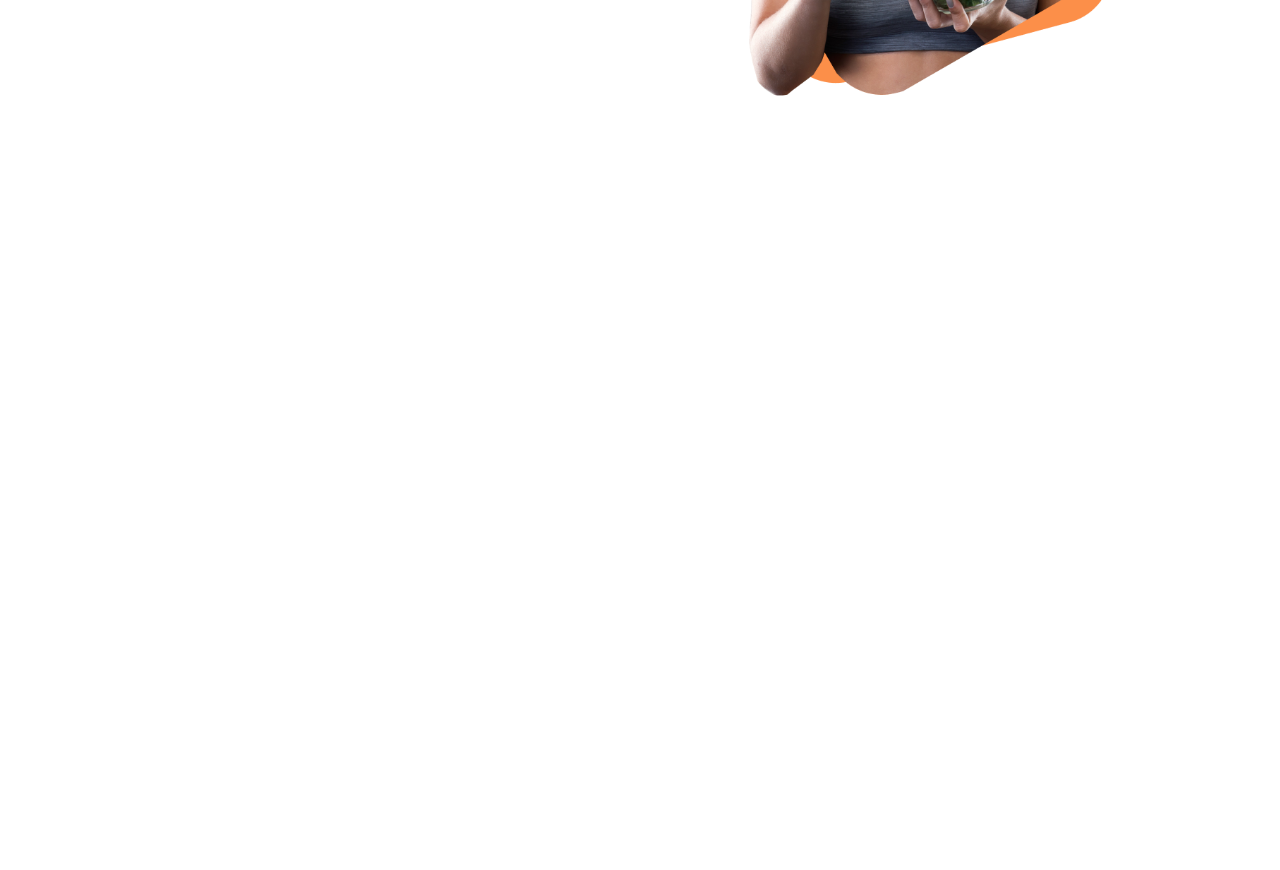
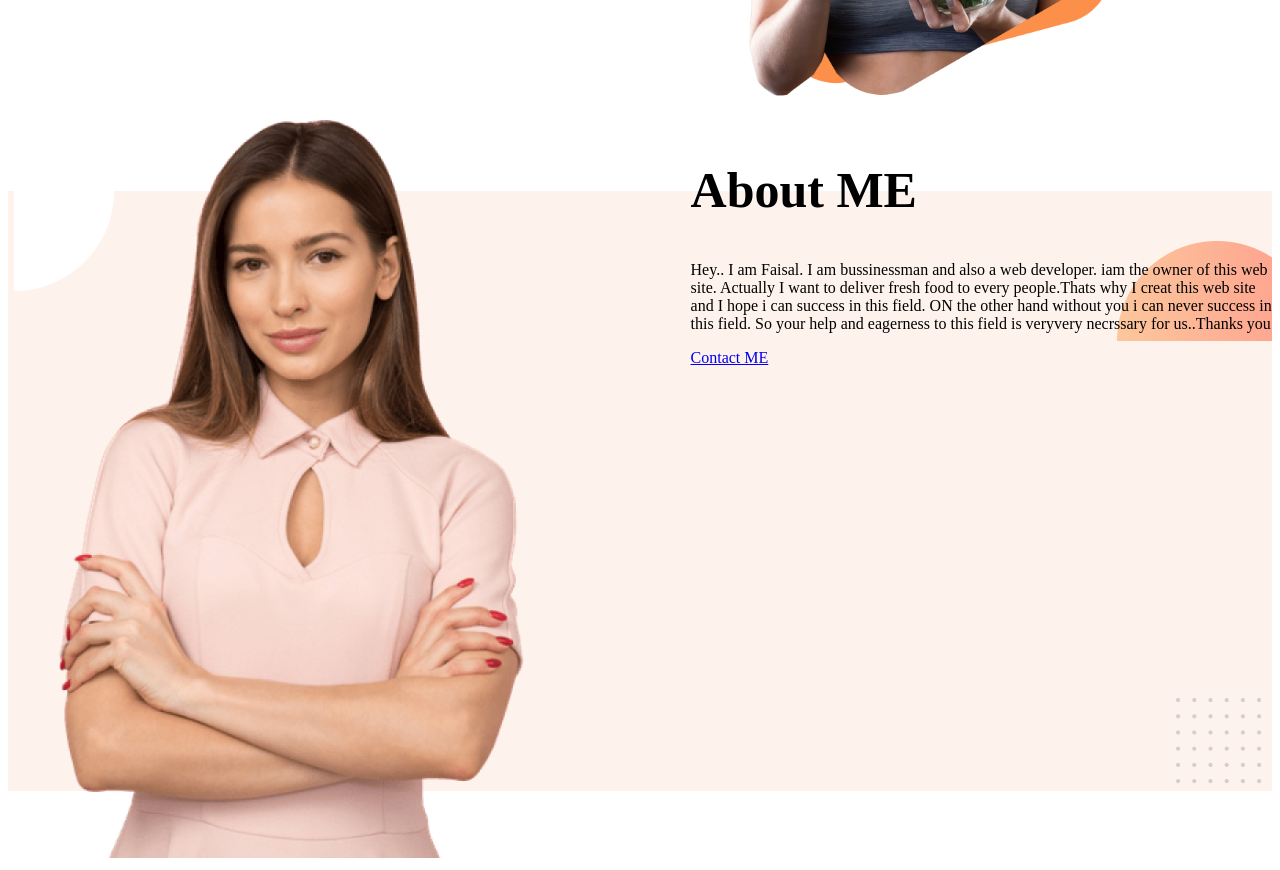
Before and after one commit to faisallrafi/healthy-food, a plain HTML site: page index.html in a window 1280 px wide. Shown: the part 420-1290 px from the top of the page. Before the commit the page ends 800 px from the top, so only its background shows below. Drawn offline with Linux system fonts and the light colour scheme.

Commit message:
about me

```diff
--- a/index.html
+++ b/index.html
@@ -20,6 +20,19 @@
         </div>
         <div class="half-width"><img src="food-network-main/images/female/Group 8425.png" alt=""></div>
     </section>
+    <section class="about-me">
+        <div class="half-width">
+            <img src="food-network-main/images/female/Person Image.png" alt="">
+        </div>
+        <div class="half-width">
+            <h1>About ME</h1>
+            <p>Hey.. I am Faisal. I am bussinessman and also a web developer. iam the owner of this web site. Actually I
+                want to deliver fresh food to every people.Thats why I creat this web site and I hope i can success in
+                this field. ON the other hand without you i can never success in this field. So your help and eagerness
+                to this field is veryvery necrssary for us..Thanks you</p>
+            <a href="https://www.facebook.com/rx.faisal.7">Contact ME</a>
+        </div>
+    </section>
 </body>
 
 </html>
--- a/style.css
+++ b/style.css
@@ -26,3 +26,8 @@ section{
 .half-width img{
     width: 80%;
 }
+.about-me{
+    background-image: url(food-network-main/images/shapes/7.png);
+    background-repeat: no-repeat;
+    background-position: 100%;
+}
```
